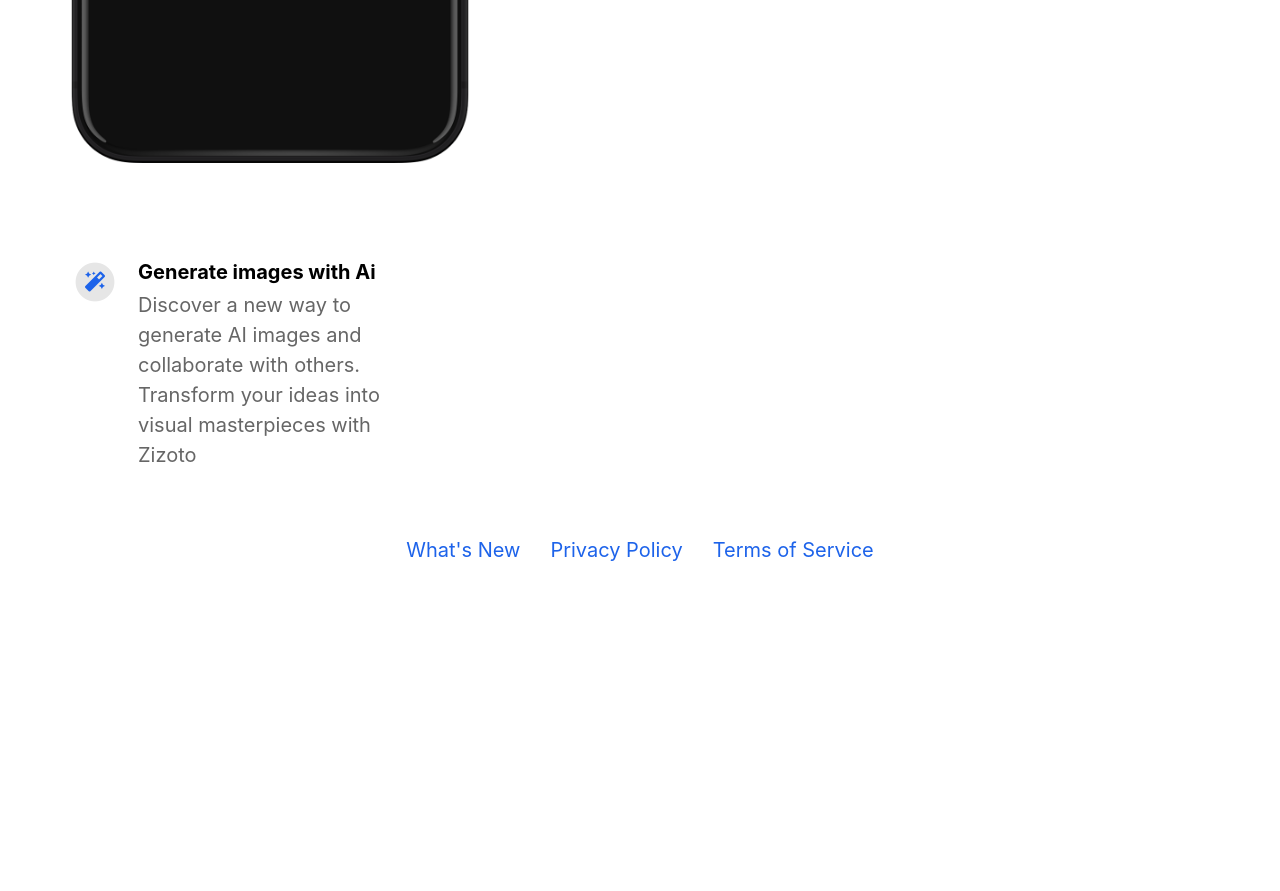
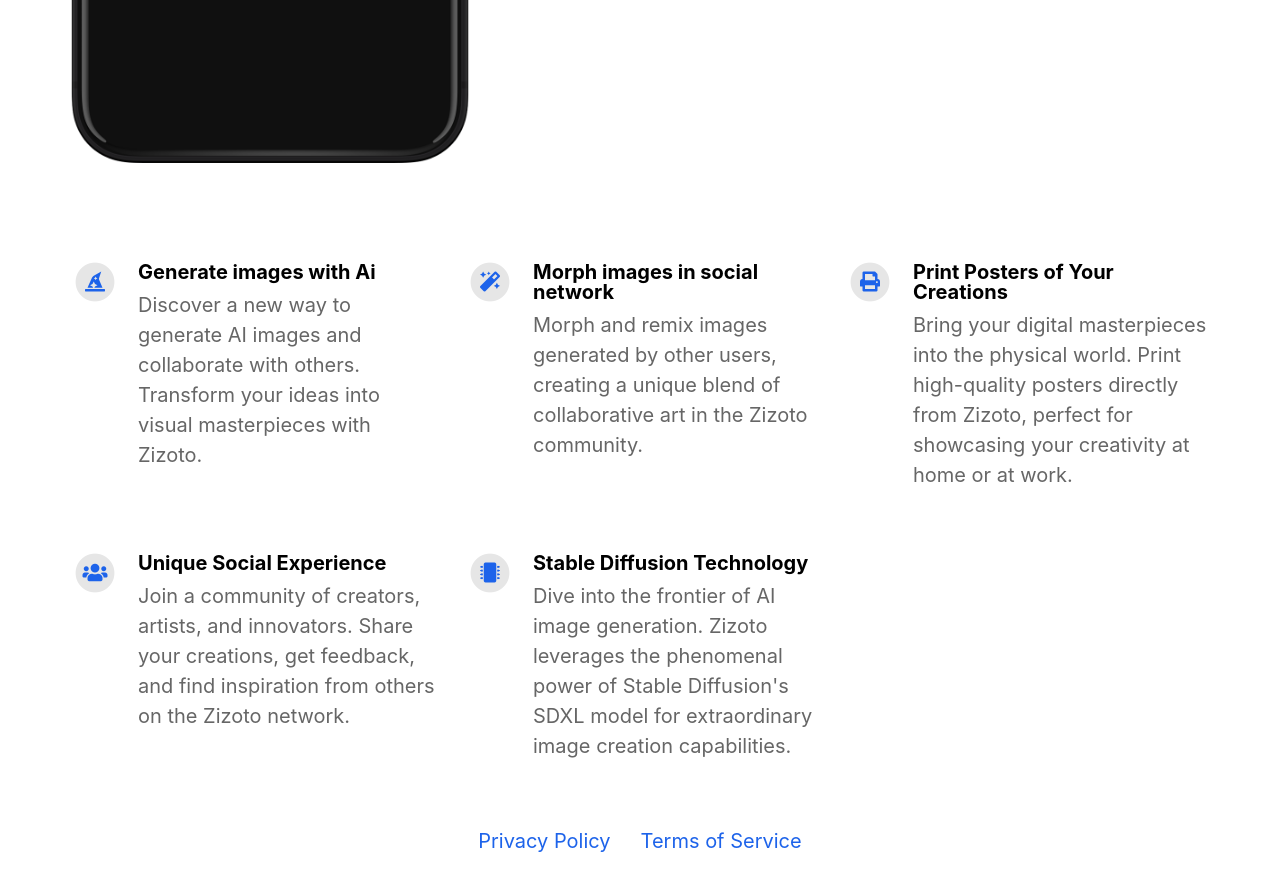
Before and after one commit to brendankhoury/zizoto_landing, a Jekyll site: the page built from index.html, in a window 1280 px wide and 900 px high, scrolled down 822 px. Shown: the top 891 px of the window. Built offline with Jekyll 4.4.1, drawn with Linux system fonts in a browser that asks for light colours; nearby versions of some CDN libraries; before the commit the page ends 1452 px from its top, so only the background shows below that.

Commit message:
Updated the features section

```diff
--- a/_config.yml
+++ b/_config.yml
@@ -1,124 +1,81 @@
 #page title
-page_title                                : Zizoto                                       # Automatically populates with app name if not set and if iOS app ID is set. Otherwise enter manually.
+page_title: Zizoto # Automatically populates with app name if not set and if iOS app ID is set. Otherwise enter manually.
 
 # App Info
-ios_app_id                                : 6448738861                                # Required. Enter iOS app ID to automatically populate name, price and icons (e.g. 718043190).
-ios_app_country                           : us                                        # Required outside USA. Enter 2 letter country code as in https://en.wikipedia.org/wiki/ISO_3166-1_alpha-2
+ios_app_id: 6448738861 # Required. Enter iOS app ID to automatically populate name, price and icons (e.g. 718043190).
+ios_app_country: us # Required outside USA. Enter 2 letter country code as in https://en.wikipedia.org/wiki/ISO_3166-1_alpha-2
 
-appstore_link                             :                                           # Automatically populates if not set and if iOS app ID is set. Otherwise enter manually.
-playstore_link                            :                                           # Enter Google Play Store URL.
-presskit_download_link                    :                                           # Enter a link to downloadable file or (e.g. public Dropbox link to a .zip file).
-                                                                                      # Or upload your press kit file to assets and set path accordingly (e.g. "assets/your_press_kit.zip").
+appstore_link: # Automatically populates if not set and if iOS app ID is set. Otherwise enter manually.
+playstore_link: # Enter Google Play Store URL.
+# presskit_download_link:# Enter a link to downloadable file or (e.g. public Dropbox link to a .zip file).
+# Or upload your press kit file to assets and set path accordingly (e.g. "assets/your_press_kit.zip").
 
-app_icon                                  : assets/icon.png                      # Automatically populates if not set and if iOS app ID is set.  Otherwise enter path to icon file manually.
-app_name                                  : Zizoto                                          # Automatically populates if not set and if iOS app ID is set.  Otherwise enter manually.
-app_price                                 : Free                                           # Automatically populates if not set and if iOS app ID is set.  Otherwise enter manually.
-app_description                           : Unleash Your Creativity with Zizoto
+app_icon: assets/icon.png # Automatically populates if not set and if iOS app ID is set.  Otherwise enter path to icon file manually.
+app_name: Zizoto # Automatically populates if not set and if iOS app ID is set.  Otherwise enter manually.
+app_price: Free # Automatically populates if not set and if iOS app ID is set.  Otherwise enter manually.
+app_description: Unleash Your Creativity with Zizoto
 
-enable_smart_app_banner                   : true                                      # Set to true to show a smart app banner at top of page on mobile devices.
-
-
+enable_smart_app_banner: true # Set to true to show a smart app banner at top of page on mobile devices.
 
 # Information About Yourself
-your_name                                 :
-your_link                                 :
-your_city                                 :
-email_address                             :
-facebook_username                         :
-instagram_username                        :
-twitter_username                          :
-github_username                           :
-youtube_username                          :
-mastodon_link                             :
-
-
+your_name:
+your_link:
+your_city:
+email_address:
+facebook_username:
+instagram_username:
+twitter_username:
+github_username:
+youtube_username:
+mastodon_link:
 
 # Feature List                            Edit, add or remove features to be presented.
-features                                  :
-
-  - title                                 : Generate images with Ai
-    description                           : Discover a new way to generate AI images and collaborate with others. Transform your ideas into visual masterpieces with Zizoto
-    fontawesome_icon_name                 : magic
-
-  # - title                                 : iPhone Device Preview
-  #   description                           : Preview your app in the context of an iPhone device. Five different device colors included.
-  #   fontawesome_icon_name                 : mobile
-
-  # - title                                 : Video Support
-  #   description                           : Preview app video on the iPhone device simply by placing your video files in the videos folder.
-  #   fontawesome_icon_name                 : play-circle
-
-  # - title                                 : Automatic Icon and Metadata
-  #   description                           : Enter iOS app ID in the _config.yml file to automatically fetch app icon, price and App Store Link.
-  #   fontawesome_icon_name                 : sync
-
-  # - title                                 : Easy to Tweak
-  #   description                           : Tweak accent color, images, icons and transparency via the _config.yml file. No HTML/CSS needed.
-  #   fontawesome_icon_name                 : adjust
-
-  # - title                                 : Feature List
-  #   description                           : Add features (like this one) to your site via the _config.yml file. No HTML/CSS needed.
-  #   fontawesome_icon_name                 : star
-
-  # - title                                 : Smart App Banner
-  #   description                           : Display a smart app banner on iOS devices.
-  #   fontawesome_icon_name                 : arrow-alt-circle-down
-
-  # - title                                 : Social Links
-  #   description                           : Easily add social media accounts and contact info in the footer via the _config.yml file. No HTML/CSS needed.
-  #   fontawesome_icon_name                 : link
-
-  # - title                                 : FontAwesome Support
-  #   description                           : Pick custom Font Awesome icons for the feature list via the _config.yml file. No HTML/CSS needed.
-  #   fontawesome_icon_name                 : info-circle
-
-  - title                                 : # New Feature Title
-    description                           : # New Feature Description
-    fontawesome_icon_name                 : # Enter Font Awesome icon name (e.g. star). Find icons on fontawesome.com/icons.
-
-
+features:
+    - title: "Generate images with Ai"
+      description: "Discover a new way to generate AI images and collaborate with others. Transform your ideas into visual masterpieces with Zizoto."
+      fontawesome_icon_name: "hat-wizard"
+    - title: "Morph images in social network"
+      description: "Morph and remix images generated by other users, creating a unique blend of collaborative art in the Zizoto community."
+      fontawesome_icon_name: "magic"
+    - title: "Print Posters of Your Creations"
+      description: "Bring your digital masterpieces into the physical world. Print high-quality posters directly from Zizoto, perfect for showcasing your creativity at home or at work."
+      fontawesome_icon_name: "print"
+    - title: "Unique Social Experience"
+      description: "Join a community of creators, artists, and innovators. Share your creations, get feedback, and find inspiration from others on the Zizoto network."
+      fontawesome_icon_name: "users"
+    - title: "Stable Diffusion Technology"
+      description: "Dive into the frontier of AI image generation. Zizoto leverages the phenomenal power of Stable Diffusion's SDXL model for extraordinary image creation capabilities."
+      fontawesome_icon_name: "microchip"
 
 # Theme Settings
-topbar_color                              : "#000000"
-topbar_transparency                       : 0.1
-topbar_title_color                        : "#ffffff"
+topbar_color: "#000000"
+topbar_transparency: 0.1
+topbar_title_color: "#ffffff"
 
-cover_image                               : assets/headerimage.png                    # Replace with alternative image path or image URL.
-cover_overlay_color                       : "#363b3d"
-cover_overlay_transparency                : 0.8
+cover_image: assets/headerimage.png # Replace with alternative image path or image URL.
+cover_overlay_color: "#363b3d"
+cover_overlay_transparency: 0.8
 
-device_color                              : black                                     # Set to: blue, black, yellow, coral or white.
+device_color: black # Set to: blue, black, yellow, coral or white.
 
-body_background_color                     : "#ffffff"
+body_background_color: "#ffffff"
 
-link_color                                : "#1d63ea"
+link_color: "#1d63ea"
 
-app_title_color                           : "#ffffff"
-app_price_color                           : "#ffffff"
-app_description_color                     : "#ffffff"
+app_title_color: "#ffffff"
+app_price_color: "#ffffff"
+app_description_color: "#ffffff"
 
-feature_title_color                       : "#000000"
-feature_text_color                        : "#666666"
+feature_title_color: "#000000"
+feature_text_color: "#666666"
 
-feature_icons_foreground_color            : "#1d63ea"
-feature_icons_background_color            : "#e6e6e6"
+feature_icons_foreground_color: "#1d63ea"
+feature_icons_background_color: "#e6e6e6"
 
-social_icons_foreground_color             : "#666666"
-social_icons_background_color             : "#e6e6e6"
+social_icons_foreground_color: "#666666"
+social_icons_background_color: "#e6e6e6"
 
-footer_text_color                         : "#666666"
-
-
-
-
-
-
-
-
-
-
-
-
+footer_text_color: "#666666"
 
 ####################################################
 ### Jekyll Configuration. No need to touch this. ###
@@ -126,18 +83,18 @@ footer_text_color                         : "#666666"
 
 # Set the Sass partials directory, as we're using @imports
 sass:
-  style: :compressed # You might prefer to minify using :compressed
+    style: :compressed # You might prefer to minify using :compressed
 
 # Exclude these files from your production _site
 exclude:
-  - LICENSE
-  - README.md
-  - CNAME
+    - LICENSE
+    - README.md
+    - CNAME
 
 collections:
-  pages:
-    output: true
-    permalink: /:path/
+    pages:
+        output: true
+        permalink: /:path/
 
 # Markdown rendering
 markdown: kramdown
```
Also changed, not shown: _pages/changelog.md (deleted, +0 -65 lines), 1 other file.
